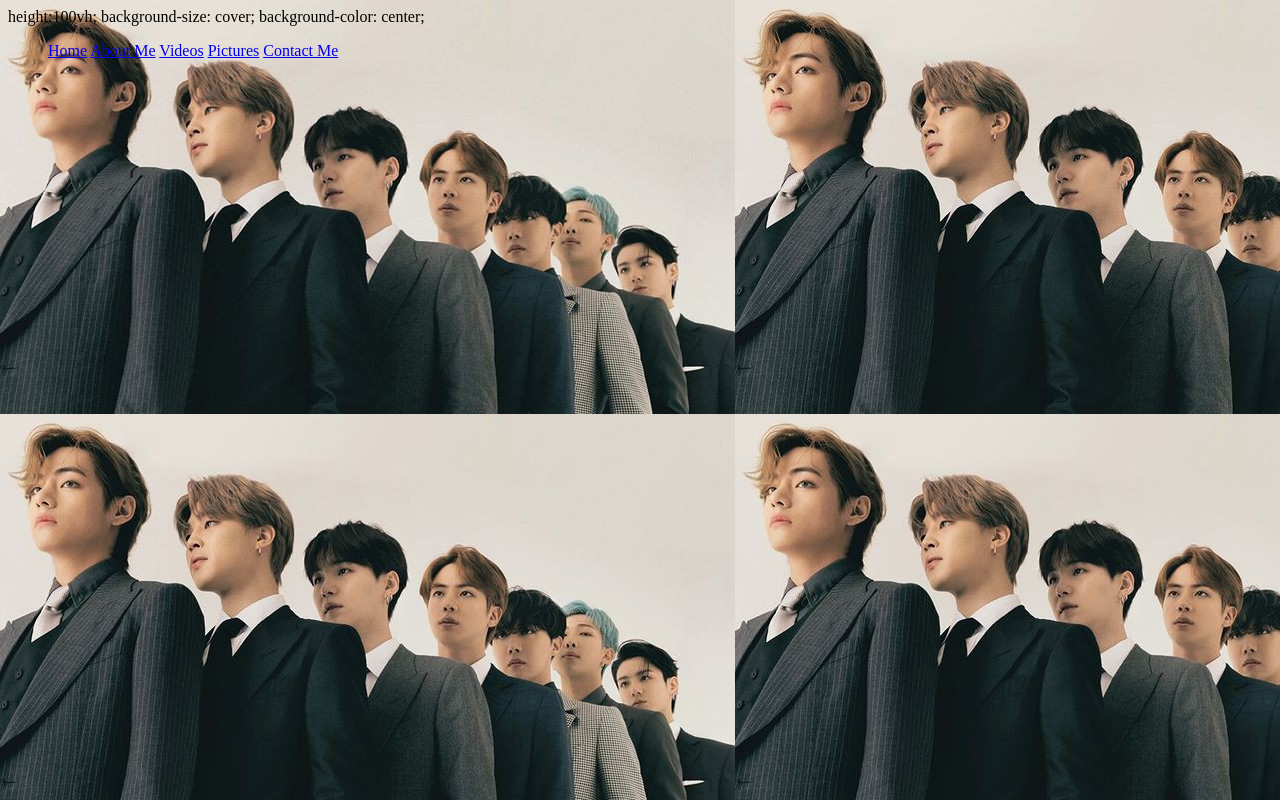
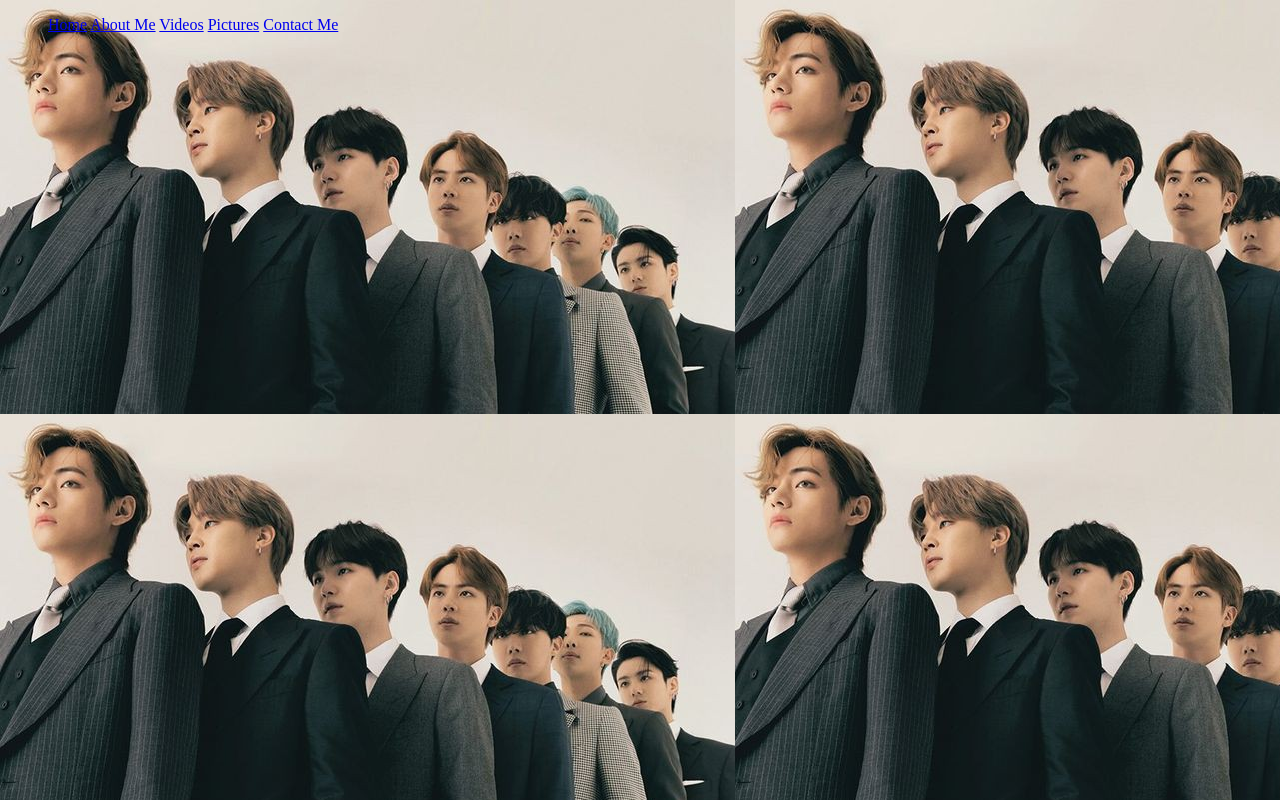
Before and after one commit to Kizzy29/kizzy.github.io, a plain HTML site: page index.html in a window 1280 px wide. Drawn offline with Linux system fonts and the light colour scheme.

Commit message:
Update index.html

```diff
--- a/index.html
+++ b/index.html
@@ -2,21 +2,21 @@
 
 
 
-  <html lang="en">
+
 
     <head>
-      <meta charset="utf-8">
+
 
       <title>My Site</title>
 
-
+<link rel="stylesheet" type="text/css" href="css/style.css"
 
     </head>
 
     <body background="hey.jpg">
-      height:100vh;
-      background-size: cover;
-      background-color: center;
+
+
+
 
       <header>
 
```
